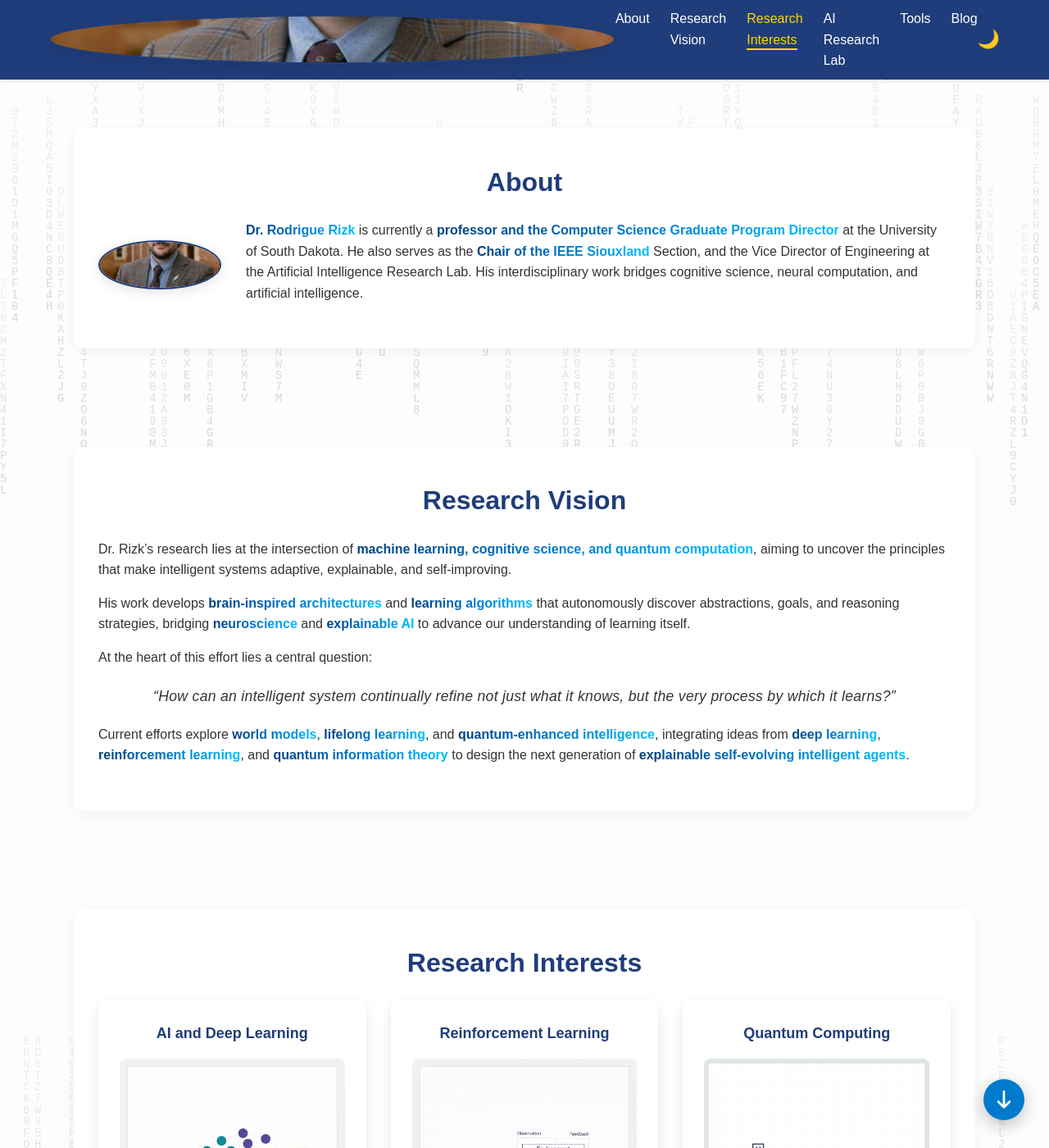
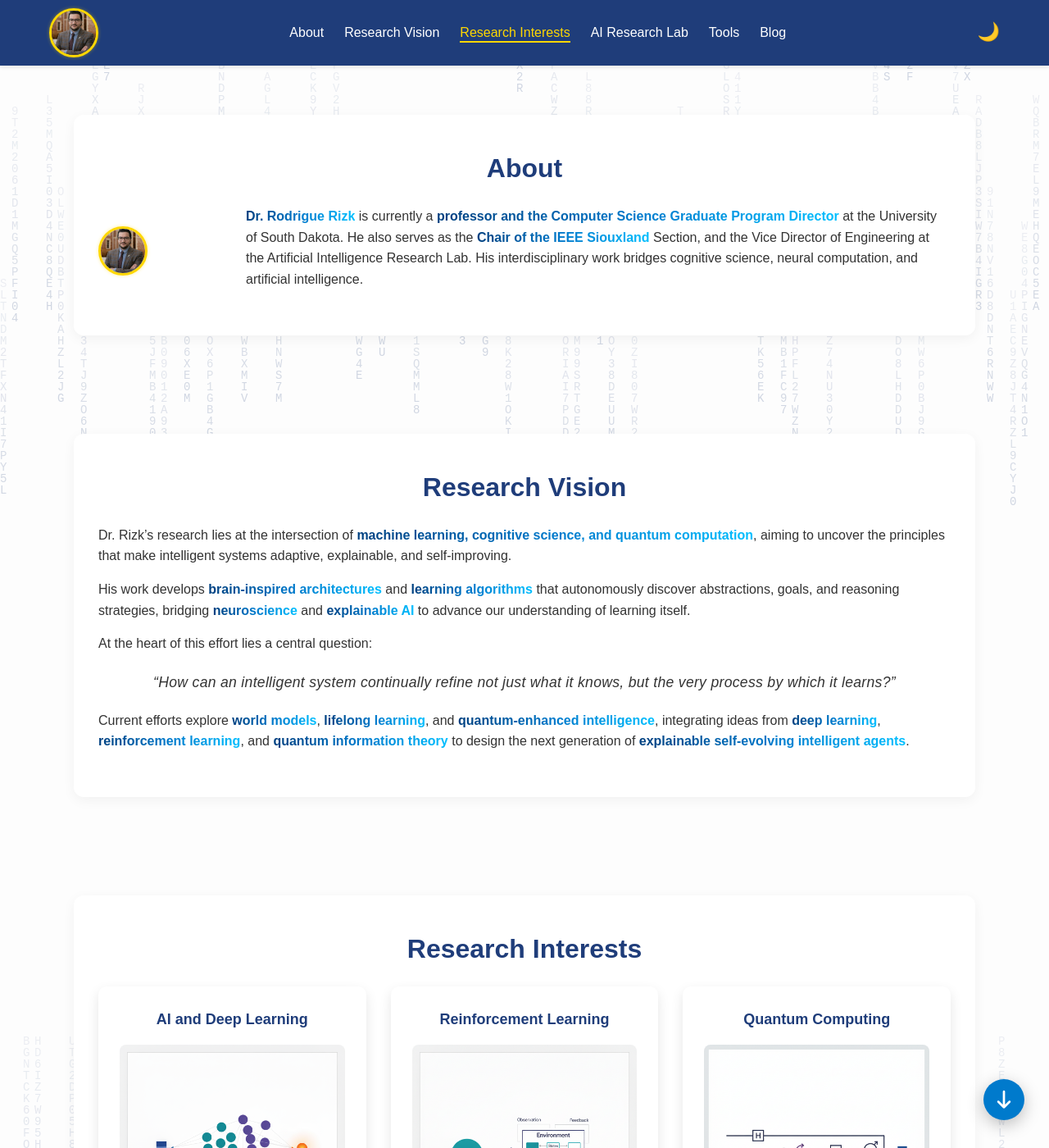
Before and after one commit to rodriguerizk/rodriguerizk.github.io, a Jekyll site: the page index.html, which Jekyll copies as it is, in a window 1280 px wide and 1400 px high. Shown: the whole window at 82% size. Built offline with Jekyll 4.4.1, drawn with Linux system fonts in a browser that asks for light colours; nearby versions of some CDN libraries.

Commit message:
Update style.css

```diff
--- a/css/style.css
+++ b/css/style.css
@@ -1644,7 +1644,7 @@
   flex: 0 0 150px; /* fixed width for picture */
 }
 
-.profile-pic {
+.profile-pic-about {
   width: 100%;
   border-radius: 50%; /* circular profile pic */
   object-fit: cover;
```
